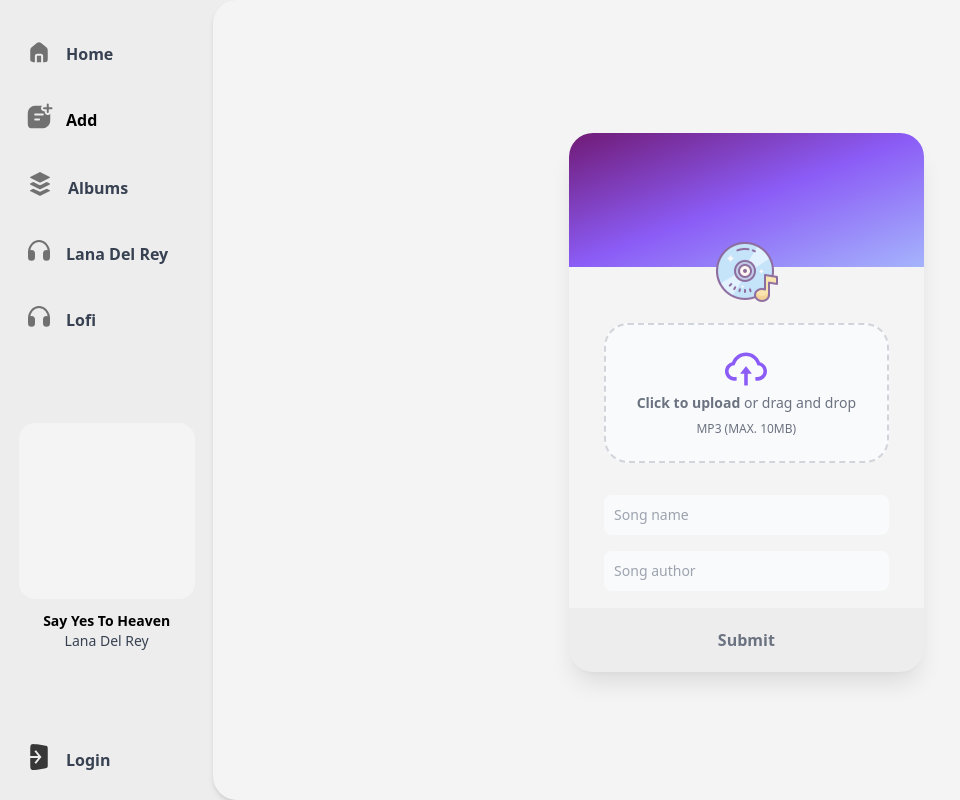
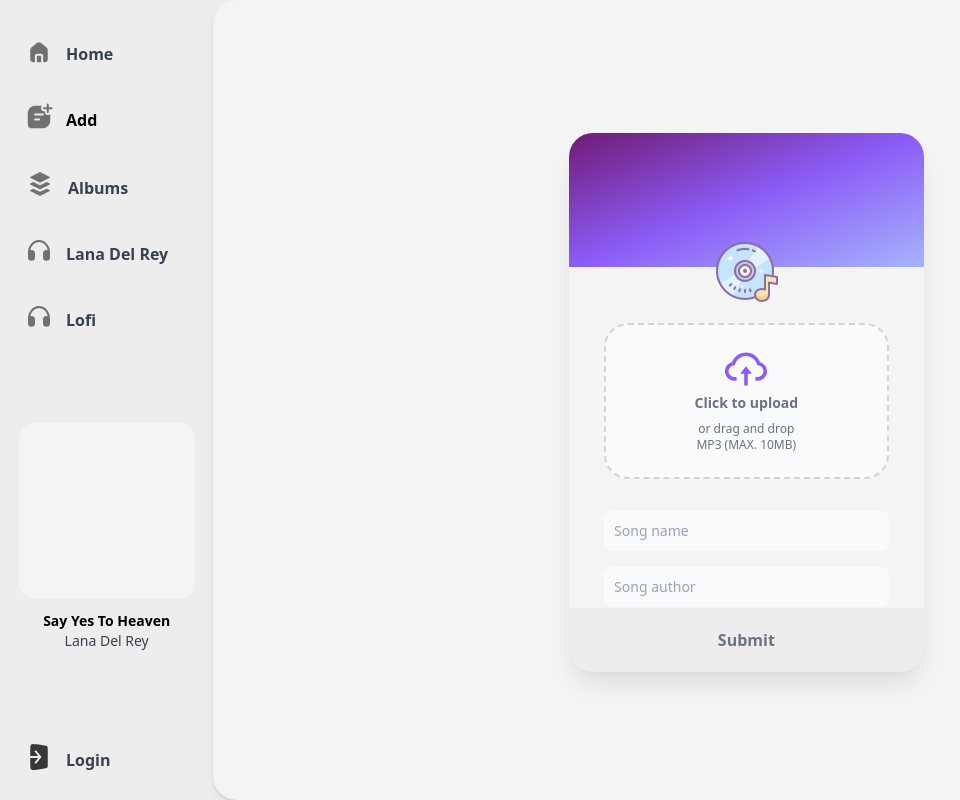
Before and after one commit to Aletheie/MusicPage, a React (Vite) app in the folder client/: page /songs/add in a window 1280 px wide. Shown: the whole page, without its empty margins (0-960 px from the left). Built offline with nearby package versions, Linux system fonts and the light colour scheme.

Commit message:
Fix: file input bug

```diff
--- a/client/src/components/FileInput.tsx
+++ b/client/src/components/FileInput.tsx
@@ -22,8 +22,12 @@ const FileInput = ({ setSelectedFile, selectedFile }: Props) => {
         <div className="flex flex-col items-center justify-center pt-5 pb-6">
           <AiOutlineCloudUpload className="w-12 h-12 text-violet-500 hover:text-violet-600 dark:text-gray-400" />
           <p className="mb-2 text-sm text-gray-500 dark:text-gray-400">
-            <span className="font-semibold">Click to upload</span> or drag and
-            drop
+            <span className="font-semibold">
+              {selectedFile ? selectedFile.name : "Click to upload"}
+            </span>
+          </p>
+          <p className="text-xs text-gray-500 dark:text-gray-400">
+            {!selectedFile && "or drag and drop"}
           </p>
           <p className="text-xs text-gray-500 dark:text-gray-400">
             MP3 (MAX. 10MB)
@@ -32,8 +36,8 @@ const FileInput = ({ setSelectedFile, selectedFile }: Props) => {
         <input
           id="dropzone-file"
           type="file"
+          name={selectedFile ? selectedFile.name : ""}
           className="hidden"
-          value={selectedFile?.name || ""}
           onChange={handleChange}
         />
       </label>
```
